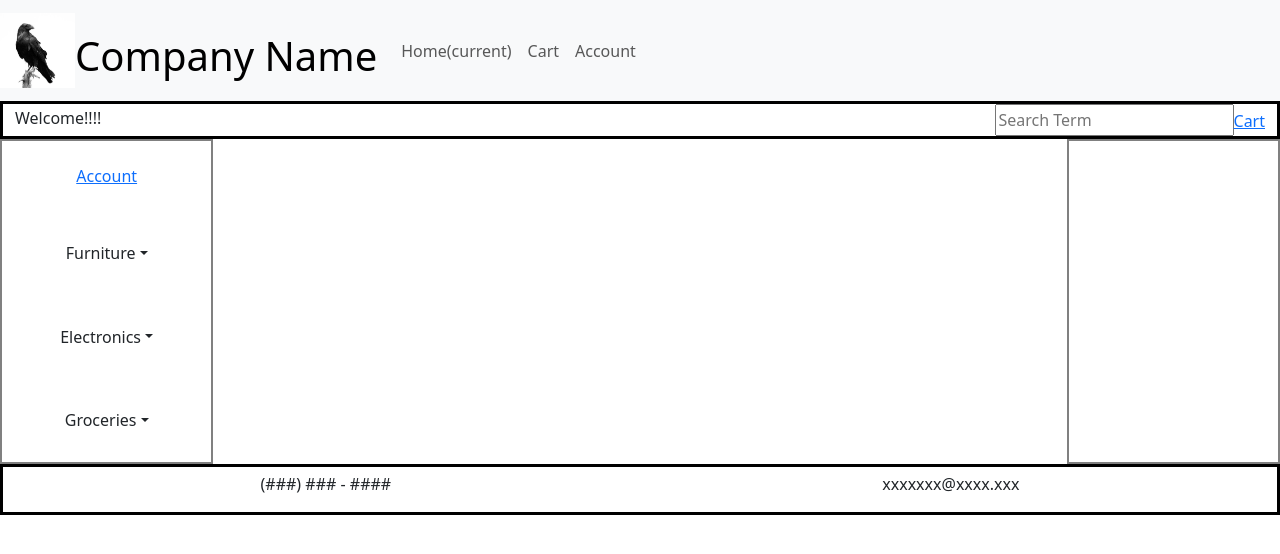
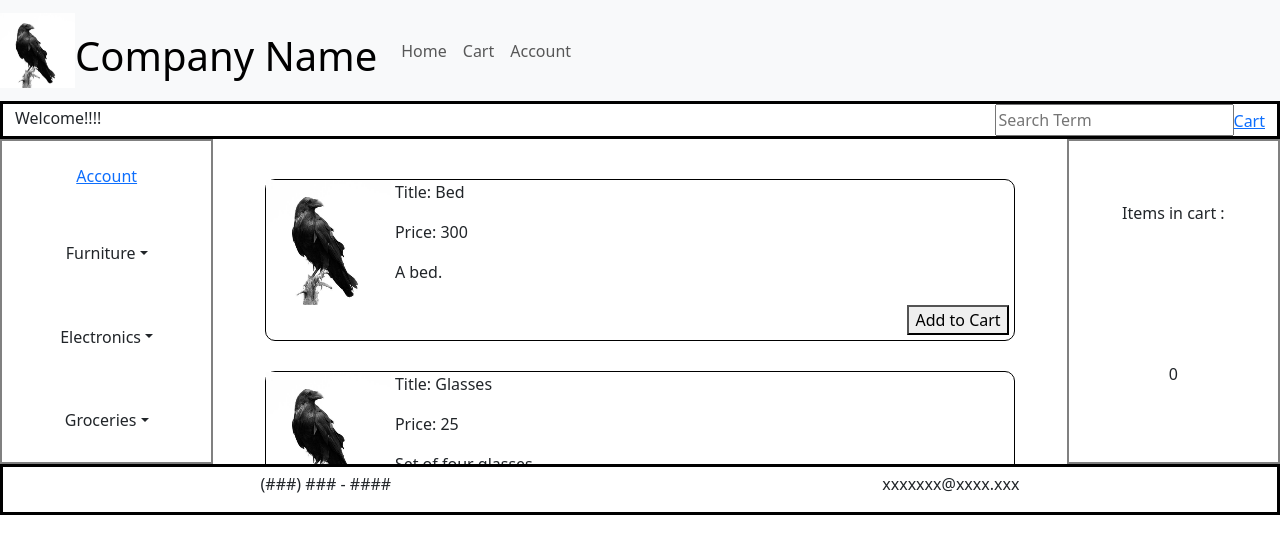
Before and after one commit to cchapman82/salesApp, a Flask app: page / in a window 1280 px wide. Shown: the top 554 px of the page. Run offline with Flask 3, Linux system fonts and the light colour scheme.

Commit message:
added product display

```diff
--- a/app.py
+++ b/app.py
@@ -1,5 +1,16 @@
 from flask import Flask, render_template
 import json
+
+#takes on product and turns it into a json string
+def to_json(obj):
+    return json.dumps(obj, separators=(",",":"), allow_nan=False, default=lambda obj: obj.__dict__)
+#takes array of objects and makes an array of strings
+def jsonify(arr):
+    result = ""
+    for i in arr :
+        result += (to_json(i)) + ","
+    result =  result[0 : result.rfind(",")]
+    return result
 
 class Product :
 
@@ -9,10 +20,13 @@ class Product :
                 self.price= price
                 self.description= description
 
+
+
+
 productList = []
+JSONproductList = ""
 cart = []
 numItems = 0
-
 
 productList.append( Product("Bed", "bedroom", 300.00, "A bed."))
 productList.append( Product("Glasses", "kitchen", 25.00, "Set of four glasses."))
@@ -24,22 +38,16 @@ productList.append( Product("Meat", "meat", 25.00, "Beef"))
 productList.append( Product("Vegetables", "vegetables", 5.00, "Some vegetables."))
 productList.append( Product("Milk", "dairy", 6.00, "Some milk."))
 
+JSONproductList = jsonify(productList)
+
 
 app = Flask(__name__)
 
 
+
 @app.route("/")
 def runApp():
-    JSONproductList = jsonify(productList)
-    print(productList)
-    print()
-    print(JSONproductList)
-    print()
-    stringJSONproductList = str(JSONproductList)
-    print(stringJSONproductList)
-    print("rendering")
-    return render_template('indexSalesTemplate.html', productList = JSONproductList)
-    print("enderd")
+    return render_template('indexSalesTemplate.html', data = JSONproductList )
 
 @app.route("/cartTemplate.html")
 def goToCart():
@@ -50,14 +58,4 @@ def goToAccount():
 @app.route("/indexSalesTemplate.html")
 def goToHome():
     print("going home")
-    return render_template('indexSalesTemplate.html')
-
-
-def to_json(obj):
-    return json.dumps(obj, separators=(",",":"), allow_nan=False, default=lambda obj: obj.__dict__)
-
-def jsonify(arr):
-    result = []
-    for i in arr :
-        result.append(to_json(i))
-    return result
+    return render_template('indexSalesTemplate.html', data = JSONproductList)
--- a/static/salesTemplate.js
+++ b/static/salesTemplate.js
@@ -1,48 +1,24 @@
-/*
-class Product {
-	constructor(title, type, price, description) {
-		this.title=title;
-		this.type= type;
-		this.price= price;
-		this.description= description;
-	}
-}
-*/
+let productList = [];
+let cart = []
 let numItems = 0;
 const imgPath = "/static/raven.png";
-/*
-productList.push(
-	new Product("Bed", "bedroom", 300.00, "A bed."),
-	new Product("Glasses", "kitchen", 25.00, "Set of 4 glasses."),
-	new Product("Soap Dish", "bathroom", 10.00, "A soap dish"),
-	new Product("Computer", "computers", 1000.00, "A computer."),
-	new Product("Tablet", "tables", 500.00, "A tablet."),
-	new Product("Television", "televisions", 190.00, "A television."),
-	new Product("Meat", "meat", 25.00, "Beef"),
-	new Product("Vegetables", "vegetables", 5.00, "Some vegetables."),
-	new Product("Milk", "dairy", 6.00, "Some milk.")
-);
-*/
-/*
-const addToCart = (title) => {
-//	const product = productList.find(product => product.title === title);
-//	cart.push(product);
-//	numItems = cart.length;
-//	localStorage.setItem("cart", JSON.stringify(cart));
-	const xhttp = new XMLHttpRequest();
-	xttp.send(title);
-	xhttp.onreadystatechange = function() {
-		if (this.readyState == 4 && this.status == 200) {
-			const line = document.getElementById("cartNum");
-			line.innerHTML = "Cart " + xhttp.response ;
+
+const addToCart = (product) => {
+	cart.push(product);
+	numItems++;
+};
+
+const loadProducts = (str) => {
+	const newProductList = str.split("},");
+	for(let i = 0; i<newProductList.length; i++) {
+		if(newProductList[i].endsWith("}")) {
+			productList.push(JSON.parse(newProductList[i]))
+		} else {
+			productList.push(JSON.parse(newProductList[i]+ "}"));
 		}
 	}
-//	loadCartProducts();
-//	sendCart();
-};
-*/
-const loadProducts = () => {
-	console.log("loading");
+	let cartNum = document.getElementById('cartNum');
+	cartNum.innerHTML = numItems;
 	const body = document.getElementById("bodyColumn");
 	productList.forEach( product => {
 		const divElement = getProductBody(product);
@@ -51,13 +27,12 @@ const loadProducts = () => {
 
 };
 
-const loadCartProducts = () => {
-
-	cart.forEach( product => {
-		const body = document.getElementById("bodyColumnC");
-		const divElement = getProductCartBody(product);
-		body.appendChild(divElement);
-	});
+const loadCartProduct = (product) => {
+	const body = document.getElementById("cartColumn");
+	const divElement = getCartBody(product);
+	const cartNum = document.getElementById('cartNum');
+	cartNum.innerHTML = numItems;
+	body.appendChild(divElement);
 };
 
 
@@ -77,7 +52,7 @@ const getProductBody = (product) => {
 	rowElement.appendChild(listColumn);
 	const buttonElement = document.createElement('button');
 	buttonElement.classList.add('buyBtn');
-	buttonElement.onclick = function(){ addToCart(product.title) };
+	buttonElement.onclick = function(){ addToCart(product) };
 	buttonElement.innerHTML = "Add to Cart";
 	const imgElement = document.createElement('img');
 	imgElement.classList.add('productImg');
@@ -91,25 +66,19 @@ const getProductBody = (product) => {
 };
 
 
-const getProductCartBody = (product) => {
+const getCartBody = (product) => {
 
 	const divElement = document.createElement('div');
-	divElement.classList.add('productBody');
-	divElement.classList.add('grid');
-	const rowElement = document.createElement('div');
-	rowElement.classList.add('row');
-	divElement.appendChild(rowElement);
-	const picColumn = document.createElement('div');
-	picColumn.classList.add('col-2');
-	const listColumn = document.createElement('div');
-	listColumn.classList.add('col-10');
-	rowElement.appendChild(picColumn);
-	rowElement.appendChild(listColumn);
-	const imgElement = document.createElement('img');
-	imgElement.classList.add('productImg');
-	imgElement.src = imgPath;
-	picColumn.appendChild(imgElement);
-	listColumn.innerHTML = "<p>"  +  "</p>";
+	divElement.classList.add('cartColumn');
+	const pElement = document.createElement('p');
+	pElement.innerHTML = product.title;
+	divElement.appendChild(pElement);
+	const buttonElement = document.createElement('a');
+	buttonElement.href = "cartTemplate.html";
+	const btn = document.createElement('button');
+	btn.innerHTML("Go to Cart");
+	buttonElement.appendChild(btn);
+	divElement.appendChild(buttonElement);
 	return divElement;
 };
 
--- a/static/stylesheetSalesTemplate.css
+++ b/static/stylesheetSalesTemplate.css
@@ -1,7 +1,7 @@
 
 .headingLogo {
 	display: flex;
-	flex-direcion: row;
+	flex-direction: row;
 	align-items: flex-end;
 }
 .navMenu {
--- a/templates/accountTemplate.html
+++ b/templates/accountTemplate.html
@@ -38,7 +38,7 @@
 					<a href="cartTemplate.html">Cart</a>
 				</div>
 				<div class="col-2">
-					<img src="raven.png" class=" productImg">
+					<img src="/static/raven.png" class=" productImg">
 				</div>
 				<div class="col-8">
 					<h2>Name: </h2>
--- a/templates/indexSalesTemplate.html
+++ b/templates/indexSalesTemplate.html
@@ -5,16 +5,15 @@
 
 	<head>
 		<meta charset="UTF-16">
-
-
 		<link href="https://cdn.jsdelivr.net/npm/bootstrap@5.3.0-alpha1/dist/css/bootstrap.min.css" rel="stylesheet" integrity="sha384-GLhlTQ8iRABdZLl6O3oVMWSktQOp6b7In1Zl3/Jr59b6EGGoI1aFkw7cmDA6j6gD" crossorigin="anonymous">
 		<script src="https://cdn.jsdelivr.net/npm/bootstrap@5.3.0-alpha1/dist/js/bootstrap.bundle.min.js" integrity="sha384-w76AqPfDkMBDXo30jS1Sgez6pr3x5MlQ1ZAGC+nuZB+EYdgRZgiwxhTBTkF7CXvN" crossorigin="anonymous"></script>
+		<script src="/static/salesTemplate.js"></script>
 		<link rel="stylesheet" href="/static/stylesheetSalesTemplate.css">
 		<title> Sales Template </title>
 	</head>
 
 
-	<body>
+	<body onload="loadProducts('{{data}}')">
 
 
 		<nav class="navbar navbar-expand-lg navbar-light bg-light">
@@ -30,7 +29,7 @@
 			<div class="collapse navbar-collapse navMenu" id="collapsibleNavbar">
 				<ul class="navbar-nav mr-auto mt-2 mt-lg-0">
 					<li class="nav-item active">
-						<a class="nav-link" href="indexSalesTemplate.html">Home<span class="sr-only">(current)</span></a>
+						<a class="nav-link" href="indexSalesTemplate.html">Home</a>
 					</li>
 					<li class="nav-item active">
 						<a class="nav-link" href="cartTemplate.html">Cart</a>
@@ -48,7 +47,7 @@
 					<h6 class="down">Welcome!!!!</h6>
 					<div class="scInput">
 						<input type="text" placeholder="Search Term">
-						<a class="down" id="cartNum" href="cartTemplate.html" >Cart</a>
+						<a class="down" href="cartTemplate.html" >Cart</a>
 					</div>
 				</div>
 			</div>
@@ -84,7 +83,8 @@
 					<div class="bodyColumn" id="bodyColumn"></div>
 
 				</div>
-				<div class="col-2 linkColumn">
+				<div class="col-2 linkColumn" id = "cartColumn">
+					<p>Items in cart : </p><p id = "cartNum"></p>
 				</div>
 			</div>
 			<div class="row">
@@ -94,6 +94,5 @@
 				</div>
 			</div>
 		</div>
-		<script src="/static/salesTemplate.js"></script>
 	</body>
 </html>
```
